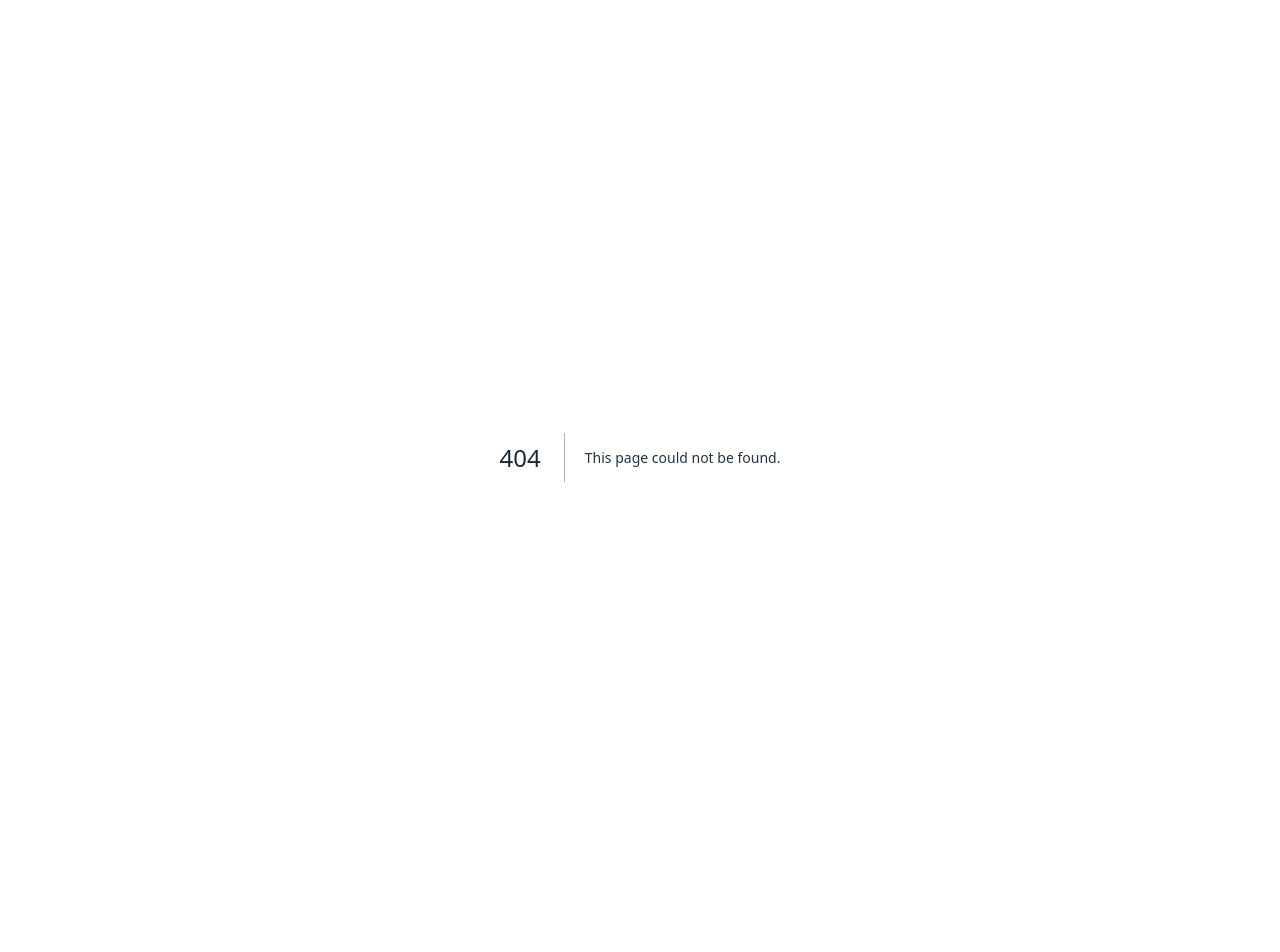
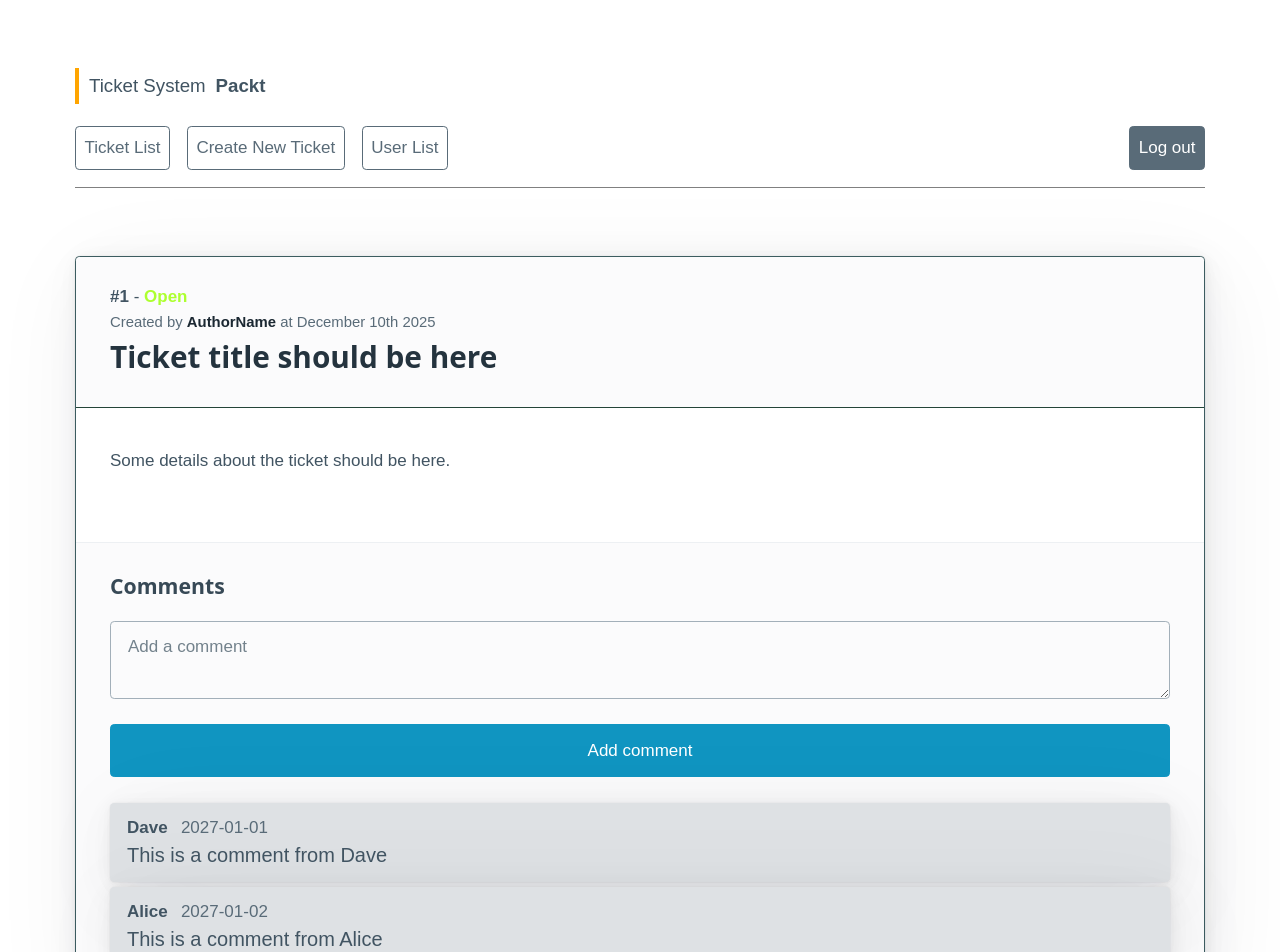
Before and after one commit to bladexr8/supabase-ticketing-system, a Next.js app: page /tickets/details/1 in a window 1280 px wide. Before the commit this address had no page. Shown: the top 952 px of the page. Built offline with nearby package versions, Linux system fonts and the light colour scheme.

Commit message:
finished Chapter 3

```diff
--- a/src/app/tickets/Nav.js
+++ b/src/app/tickets/Nav.js
@@ -1,29 +1,48 @@
+"use client";
 import Link from "next/link";
+import { usePathname } from "next/navigation";
 
 export default function Nav() {
+  const pathname = usePathname();
+  const activeProps = { className: "contrast" };
+  const inactiveProps = { className: "secondary outline" };
+
   return (
     <nav>
       <ul>
         <li>
-          <Link role="button" href="/tickets">
+          <Link
+            role="button"
+            href="/tickets"
+            {...(pathname === "/tickets" ? activeProps : inactiveProps)}
+          >
             Ticket List
           </Link>
         </li>
         <li>
-          <Link role="button" href="/tickets/new">
+          <Link
+            role="button"
+            href="/tickets/new"
+            {...(pathname === "/tickets/new" ? activeProps : inactiveProps)}
+          >
             Create New Ticket
           </Link>
         </li>
         <li>
-          <Link role="button" href="/tickets/users">
+          <Link
+            role="button"
+            href="/tickets/users"
+            {...(pathname === "/tickets/users" ? activeProps : inactiveProps)}
+          >
             User List
           </Link>
         </li>
       </ul>
+
       <ul>
         <li>
           <Link role="button" href="/logout" className="secondary">
-            Log Out
+            Log out
           </Link>
         </li>
       </ul>
--- /dev/null
+++ b/src/app/tickets/details/[id]/TicketComments.js
@@ -0,0 +1,47 @@
+"use client";
+import { useRef } from "react";
+import classes from "./TicketDetails.module.css";
+
+const comments = [
+  {
+    author: "Dave",
+    date: "2027-01-01",
+    content: "This is a comment from Dave",
+  },
+  {
+    author: "Alice",
+    date: "2027-01-02",
+    content: "This is a comment from Alice",
+  },
+];
+
+export function TicketComments() {
+  const commentRef = useRef(null);
+
+  return (
+    <footer>
+      <h4>Comments</h4>
+
+      <form
+        onSubmit={(event) => {
+          event.preventDefault();
+          alert("TODO: Add comment");
+        }}
+      >
+        <textarea ref={commentRef} placeholder="Add a comment" />
+        <button type="submit">Add comment</button>
+      </form>
+
+      {/* <section>We have {comments.length} comments.</section> */}
+      <section>
+        {comments.map((comment) => (
+          <article key={comment.date} className={classes.comment}>
+            <strong>{comment.author} </strong>
+            <time>{comment.date}</time>
+            <p>{comment.content}</p>
+          </article>
+        ))}
+      </section>
+    </footer>
+  );
+}
--- /dev/null
+++ b/src/app/tickets/details/[id]/TicketDetails.module.css
@@ -0,0 +1,35 @@
+.ticketStatusGreen {
+  color: greenyellow;
+}
+
+.authorAndDate {
+  color: var(--secondary);
+}
+.authorAndDate strong {
+  color: var(--contrast);
+}
+
+.ticketDetails {
+  border: 1px solid #3c5c60;
+}
+.ticketDetails > header {
+  border-bottom: 1px solid #244538;
+}
+
+.comment {
+  --color-card-brighter: color-mix(
+    in srgb,
+    var(--card-background-color),
+    var(--secondary) 20%
+  );
+  margin: 0;
+  padding: 0.7em 1em 0.7em;
+  background-color: var(--color-card-brighter);
+}
+.comment:not(:last-child) {
+  margin-bottom: 5px;
+}
+.comment time {
+  color: var(--secondary);
+  padding-left: 0.5em;
+}
--- /dev/null
+++ b/src/app/tickets/details/[id]/page.js
@@ -0,0 +1,22 @@
+import { TicketComments } from "./TicketComments";
+import classes from "./TicketDetails.module.css";
+
+export default function TicketDetailsPage({ params }) {
+  return (
+    <article className={classes.ticketDetails}>
+      <header>
+        <strong>#{params.id}</strong> -{" "}
+        <strong className={classes.ticketStatusGreen}>Open</strong>
+        <br />
+        <small className={classes.authorAndDate}>
+          Created by <strong>AuthorName</strong> at{" "}
+          <time>December 10th 2025</time>
+        </small>
+        <h2>Ticket title should be here</h2>
+      </header>
+      <section>Some details about the ticket should be here.</section>
+
+      <TicketComments />
+    </article>
+  );
+}
```
Also changed, not shown: src/app/tickets/TicketList.js (+7 -1 lines), src/app/tickets/new/page.js (added, +24 -0 lines), src/app/tickets/users/page.js (added, +42 -0 lines).
